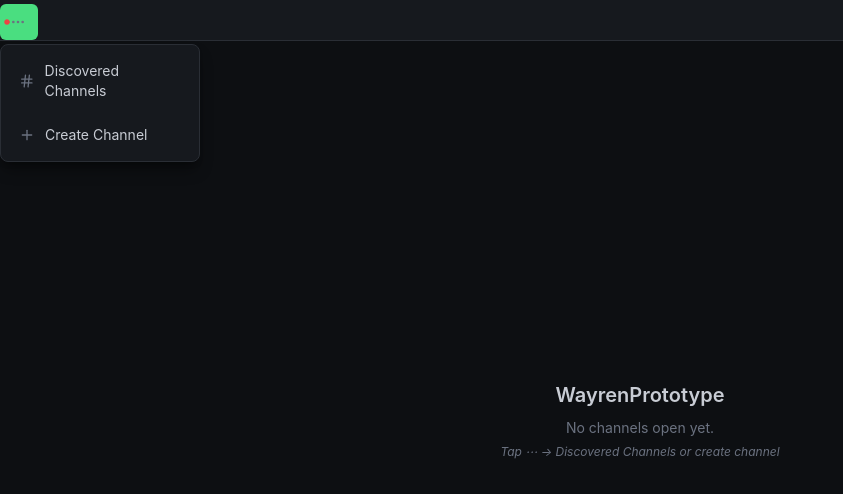
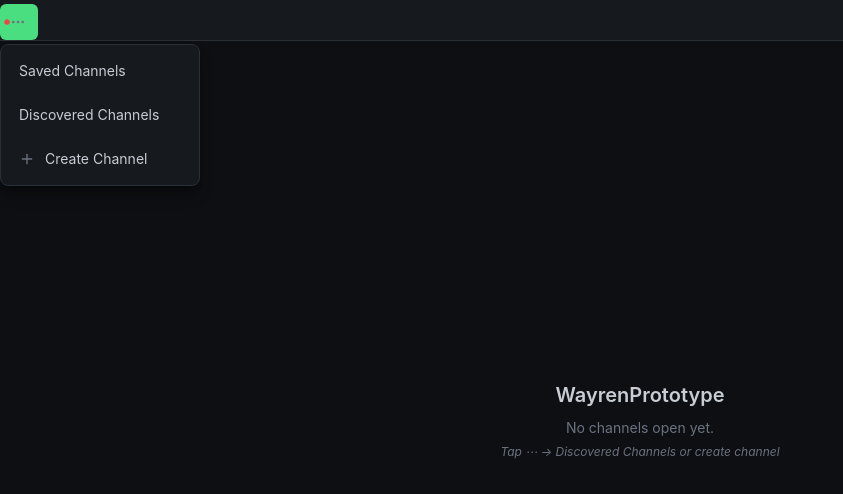
Before and after one commit to leoluKL/WayrenPrototype, a React app in the folder frontend/: page / in a window 1280 px wide. Both pictures are taken after a click on the button "Menu". Shown: the top 494 px of the page, without its empty margins (0-843 px from the left). Built offline with nearby package versions, Linux system fonts and the light colour scheme; the HTML template or start-up script is replaced by a standard one.

Commit message:
update ui to have both saved channels and discovered cahnnels

```diff
--- a/frontend/src/DiscoveredChannels.jsx
+++ b/frontend/src/ChannelsListWindow.jsx
@@ -1,12 +1,13 @@
 import { X, Plus } from 'lucide-react'
 
-export default function DiscoveredChannels({
+export default function ChannelsListWindow({
   channels,
   openChannels,
   onAddTab,
-  onClose
+  onClose,
+  title
 }) {
-  const available = channels.filter(ch => !openChannels.includes(ch.id))
+  const available = channels.filter(ch => !openChannels.some(oc => oc.id === ch.id))
 
   function handleOverlayClick(e) {
     if (e.target === e.currentTarget) {
@@ -18,7 +19,7 @@ export default function DiscoveredChannels({
     <div className="fixed inset-0 bg-transparent z-[200] flex items-end justify-center" onClick={handleOverlayClick}>
       <div className="w-full max-h-[70vh] bg-surface rounded-t-2xl flex flex-col overflow-hidden">
         <div className="flex items-center justify-between px-4 pb-3 pt-4 border-b border-border shrink-0 min-h-[52px]">
-          <h2 className="text-lg font-semibold text-main">Discovered Channels</h2>
+          <h2 className="text-lg font-semibold text-main">{title}</h2>
           <button className="bg-transparent border-none text-dim p-2.5 rounded-lg min-w-[44px] min-h-[44px] flex items-center justify-center" onClick={onClose}>
             <X size={18} />
           </button>
@@ -27,14 +28,14 @@ export default function DiscoveredChannels({
           {available.length === 0 ? (
             <p className="text-center py-8 px-4 text-dim text-sm">No channels discovered yet.</p>
           ) : (
-            available.map(ch => (
+            [...available].reverse().map(ch => (
               <div key={ch.id} className="flex items-center justify-between px-4 py-3.5 border-b border-border last:border-none min-h-[56px]">
                 <div className="flex flex-col gap-0.5 min-w-0">
                   <span className="text-[15px] font-medium text-main">{ch.name}</span>
                   <span className="text-xs text-dim font-mono truncate">ID: {ch.id}</span>
                 </div>
                 <div className="flex items-center">
-                  <button className="bg-accent border-none text-white p-2.5 rounded-lg flex items-center justify-center min-w-[44px] min-h-[44px]" onClick={() => onAddTab(ch.id)}>
+                  <button className="bg-accent border-none text-white p-2.5 rounded-lg flex items-center justify-center min-w-[44px] min-h-[44px]" onClick={() => onAddTab(ch.id, ch.name)}>
                     <Plus size={16} />
                   </button>
                 </div>
--- a/frontend/src/Dashboard.jsx
+++ b/frontend/src/Dashboard.jsx
@@ -1,16 +1,17 @@
 import { useState, useRef, useCallback, useEffect } from 'react'
 import { Circle, MoreHorizontal, Hash, X, Plus } from 'lucide-react'
 import { useSessionsContext } from './context/GlobalContext'
-import DiscoveredChannels from './DiscoveredChannels'
+import ChannelsListWindow from './ChannelsListWindow'
 import CreateChannel from './CreateChannel'
 
 export default function Dashboard() {
   const [showMenu, setShowMenu] = useState(false)
-  const [showDiscovered, setShowDiscovered] = useState(false)
+  const [showSavedChannelsWindow, setShowSavedChannelsWindow] = useState(false)
+  const [showDiscoveredChannelsWindow, setShowDiscoveredChannelsWindow] = useState(false)
   const [showCreateChannel, setShowCreateChannel] = useState(false)
   const menuRef = useRef(null)
 
-  const { connected, discoveredChannels, openChannels, addChannelTab, closeChannel } = useSessionsContext()
+  const { connected, savedChannels, discoveredChannelsFromMessages, openChannels, addChannelTab, closeChannel } = useSessionsContext()
 
   useEffect(() => {
     const handleClick = (e) => {
@@ -24,14 +25,6 @@ export default function Dashboard() {
     }
   }, [showMenu])
 
-  const handleAddTab = useCallback((chId) => {
-    addChannelTab(chId)
-  }, [addChannelTab])
-
-  const handleChannelCreated = useCallback((chId, chName) => {
-    addChannelTab(String(chId))
-    setShowCreateChannel(false)
-  }, [addChannelTab])
 
   return (
     <div className="h-full flex flex-col">
@@ -53,13 +46,23 @@ export default function Dashboard() {
             <div className="absolute top-full left-0 mt-1 bg-surface border border-border rounded-lg p-1 min-w-[200px] z-[100] shadow-lg shadow-black/40">
               <button
                 className="flex items-center gap-2.5 w-full px-3.5 py-3 bg-transparent border-none text-main text-sm rounded-lg text-left min-h-[44px]"
-                  onClick={() => { setShowMenu(false); setShowDiscovered(true) }}
+                onClick={() => { setShowMenu(false); setShowSavedChannelsWindow(true) }}
               >
-                  <Hash size={16} className="text-dim" />
+                Saved Channels
+                {savedChannels.length > 0 && (
+                  <span className="ml-auto bg-accent text-white text-[11px] px-1.5 py-0.5 rounded-full font-semibold">
+                    {savedChannels.length}
+                  </span>
+                )}
+              </button>
+              <button
+                className="flex items-center gap-2.5 w-full px-3.5 py-3 bg-transparent border-none text-main text-sm rounded-lg text-left min-h-[44px]"
+                onClick={() => { setShowMenu(false); setShowDiscoveredChannelsWindow(true) }}
+              >
                 Discovered Channels
-                  {discoveredChannels.length > 0 && (
+                {discoveredChannelsFromMessages.length > 0 && (
                   <span className="ml-auto bg-accent text-white text-[11px] px-1.5 py-0.5 rounded-full font-semibold">
-                      {discoveredChannels.length}
+                    {discoveredChannelsFromMessages.length}
                   </span>
                 )}
               </button>
@@ -73,17 +76,14 @@ export default function Dashboard() {
             </div>
           )}
         </div>
-          {openChannels.map(chId => {
-            const ch = discoveredChannels.find(c => c.id === chId)
-            return (
-              <div key={chId} className="flex items-center gap-1.5 px-2.5 py-1.5 bg-hover rounded-md text-xs shrink-0 min-h-[36px]" title={ch?.name || `Channel ${chId}`}>
-                <span className="text-main max-w-[100px] truncate">{ch?.name || `#${chId.slice(0, 8)}`}</span>
-                <button className="bg-transparent border-none text-dim p-1 rounded min-w-[28px] min-h-[28px] flex items-center justify-center" onClick={() => closeChannel(chId)}>
+        {openChannels.map(ch => (
+          <div key={ch.id} className="flex items-center gap-1.5 px-2.5 py-1.5 bg-hover rounded-md text-xs shrink-0 min-h-[36px]" title={ch.name}>
+            <span className="text-main max-w-[100px] truncate">{ch.name}</span>
+            <button className="bg-transparent border-none text-dim p-1 rounded min-w-[28px] min-h-[28px] flex items-center justify-center" onClick={() => closeChannel(ch.id)}>
               <X size={12} />
             </button>
           </div>
-            )
-          })}
+        ))}
       </header>
 
       <main className="flex-1 flex items-center justify-center p-6">
@@ -98,18 +98,32 @@ export default function Dashboard() {
         )}
       </main>
 
-      {showDiscovered && (
-        <DiscoveredChannels
-          channels={discoveredChannels}
+      {showSavedChannelsWindow && (
+        <ChannelsListWindow
+          title="Saved Channels"
+          channels={savedChannels}
           openChannels={openChannels}
-          onAddTab={handleAddTab}
-          onClose={() => setShowDiscovered(false)}
+          onAddTab={(chId, chName) => { addChannelTab(chId, chName) }}
+          onClose={() => setShowSavedChannelsWindow(false)}
+        />
+      )}
+
+      {showDiscoveredChannelsWindow && (
+        <ChannelsListWindow
+          title="Discovered Channels"
+          channels={discoveredChannelsFromMessages}
+          openChannels={openChannels}
+          onAddTab={(chId, chName) => { addChannelTab(chId, chName) }}
+          onClose={() => setShowDiscoveredChannelsWindow(false)}
         />
       )}
 
       {showCreateChannel && (
         <CreateChannel
-          onCreated={handleChannelCreated}
+          onCreated={(chId, chName) => {
+            addChannelTab(String(chId), chName)
+            setShowCreateChannel(false)
+          }}
           onClose={() => setShowCreateChannel(false)}
         />
       )}
--- a/frontend/src/context/SessionsContextProvider.jsx
+++ b/frontend/src/context/SessionsContextProvider.jsx
@@ -7,8 +7,9 @@ export const useSessionsContext = () => useContext(SessionsContext)
 
 export function SessionsContextProvider({ children }) {
   const [connected, setConnected] = useState(false)
-  const [discoveredChannels, setDiscoveredChannels] = useState([]) // [{ id, name }]
-  const [openChannels, setOpenChannels] = useState([]) // channel IDs as strings
+  const [savedChannels, setSavedChannels] = useState([]) // [{ id, name }] — from StreamAllChannels
+  const [discoveredChannelsFromMessages, setDiscoveredChannelsFromMessages] = useState([]) // [{ id, name }] — from incoming C2 msgs
+  const [openChannels, setOpenChannels] = useState([]) // [{ id, name }]
 
   // Poll connection status
   useEffect(() => {
@@ -25,14 +26,14 @@ export function SessionsContextProvider({ children }) {
     return () => clearInterval(interval)
   }, [])
 
-  // Subscribe to channel list stream
+  // Subscribe to channel list stream (Saved Channels)
   useEffect(() => {
     const unsubscribe = subscribeToNativeInternalStream(
       'streamAllWayrenChannels',
       {},
       (data) => {
         if (data.id) {
-          setDiscoveredChannels(prev => {
+          setSavedChannels(prev => {
             if (prev.some(ch => ch.id === data.id)) return prev
             return [...prev, { id: data.id, name: data.name }]
           })
@@ -42,21 +43,32 @@ export function SessionsContextProvider({ children }) {
     return () => unsubscribe()
   }, [])
 
-  const addChannelTab = useCallback((chId) => {
-    setOpenChannels(prev => prev.includes(chId) ? prev : [...prev, chId])
+  /** Add a channel discovered from an incoming C2 message. */
+  const extractChannelFromMsg = useCallback((chId) => {
+    setDiscoveredChannelsFromMessages(prev => {
+      if (prev.some(ch => ch.id === chId)) return prev
+      const shortName = `${chId.slice(0, 2)}..${chId.slice(-2)}`
+      return [...prev, { id: chId, name: shortName }]
+    })
+  }, [])
+
+  const addChannelTab = useCallback((chId, chName) => {
+    setOpenChannels(prev => prev.some(ch => ch.id === chId) ? prev : [...prev, { id: chId, name:chName }])
   }, [])
 
   const closeChannel = useCallback((chId) => {
-    setOpenChannels(prev => prev.filter(id => id !== chId))
+    setOpenChannels(prev => prev.filter(ch => ch.id !== chId))
   }, [])
 
   return (
     <SessionsContext.Provider value={{
       connected,
-      discoveredChannels,
+      savedChannels,
+      discoveredChannelsFromMessages,
       openChannels,
       addChannelTab,
-      closeChannel
+      closeChannel,
+      extractChannelFromMsg
     }}>
       {children}
     </SessionsContext.Provider>
```
Lines whose indentation alone changed are shown as unchanged.
